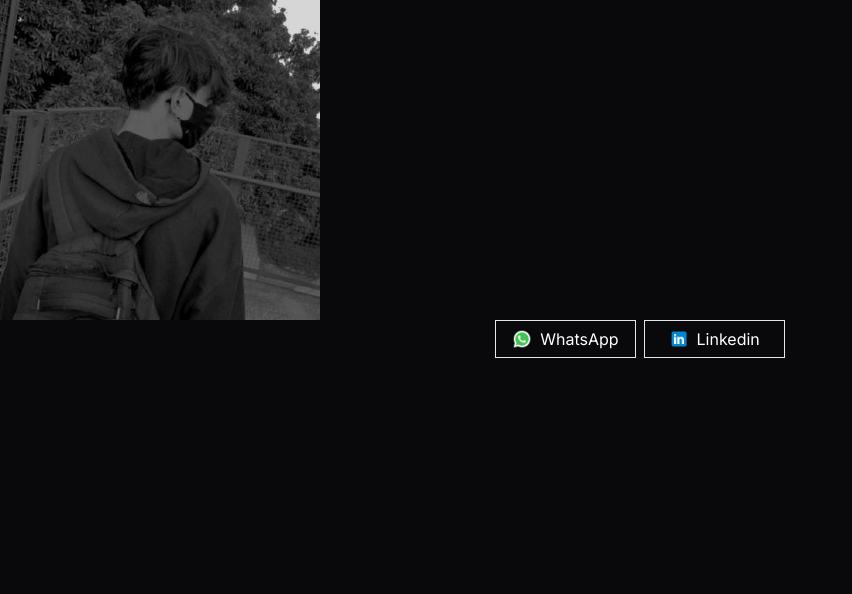
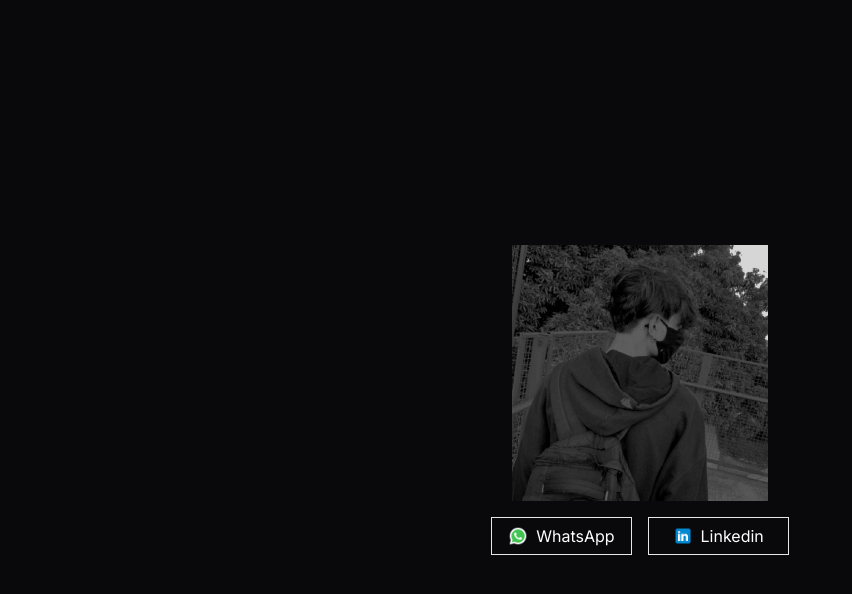
Before and after one commit to Marcosskai/Marcosskai.github.io, a React (Vite) app: page / in a window 1280 px wide. Shown: the top 594 px of the page, without its empty margins (0-852 px from the left). Built offline with nearby package versions, Linux system fonts and the light colour scheme; a web font is replaced by a local one.

Commit message:
centerIcons

```diff
--- a/src/app.tsx
+++ b/src/app.tsx
@@ -8,25 +8,26 @@ export function App() {
   const meIcon = "/styles/icons/me.png"
 
   return (
-    <main>
-      <div className="w-80">
-        <img src={meIcon} alt="Me Icon" className="w-260 h-26"/>
+    <main className="flex flex-col items-center justify-center min-h-screen">
+      <div className="mb-4">
+        <img src={meIcon} alt="Me Icon" className="w-64 h-64" />
       </div>
 
-      <div className="flex justify-center items-center gap-2">
+      <div className="flex justify-center items-center gap-4">
         <a href={linkUrlWhatsApp} target="_blank" rel="noopener noreferrer">
-        <button className="px-4 py-1.5 bg-zinc-950 text-white border 1px flex items-center gap-2 hover:bg-green-700 transition-colors duration-200">
+          <button className="px-4 py-1.5 bg-zinc-950 text-white border flex items-center gap-2 hover:bg-green-700 transition-colors duration-200">
             <img src={iconPathWhatsApp} alt="WhatsApp Icon" className="w-5 h-5" />
             {buttonTextWhatsApp}
           </button>
         </a>
         <a href={linkUrlLinkedin} target="_blank" rel="noopener noreferrer">
-        <button className="px-6 py-1.5 bg-zinc-950 text-white border 1px flex items-center gap-2 hover:bg-blue-700 transition-colors duration-200">
-          <img src={iconPathLinkedin} alt="Linkedin" className="w-5 h-5" />
+          <button className="px-6 py-1.5 bg-zinc-950 text-white border flex items-center gap-2 hover:bg-blue-700 transition-colors duration-200">
+            <img src={iconPathLinkedin} alt="Linkedin Icon" className="w-5 h-5" />
             {buttonTextLinkedin}
           </button>
         </a>
       </div>
     </main>
   );
+
 }
```
Lines whose indentation alone changed are shown as unchanged.
